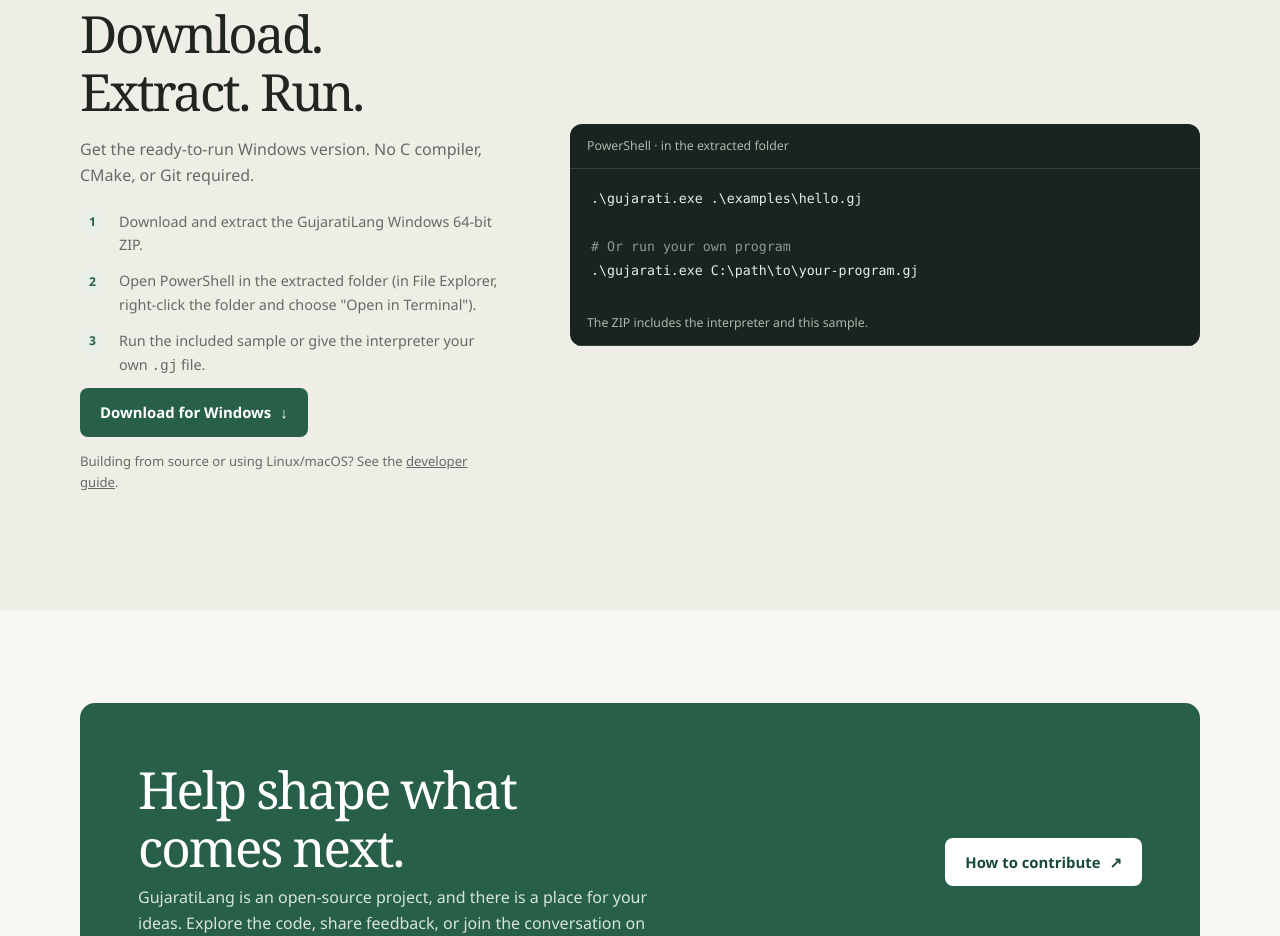
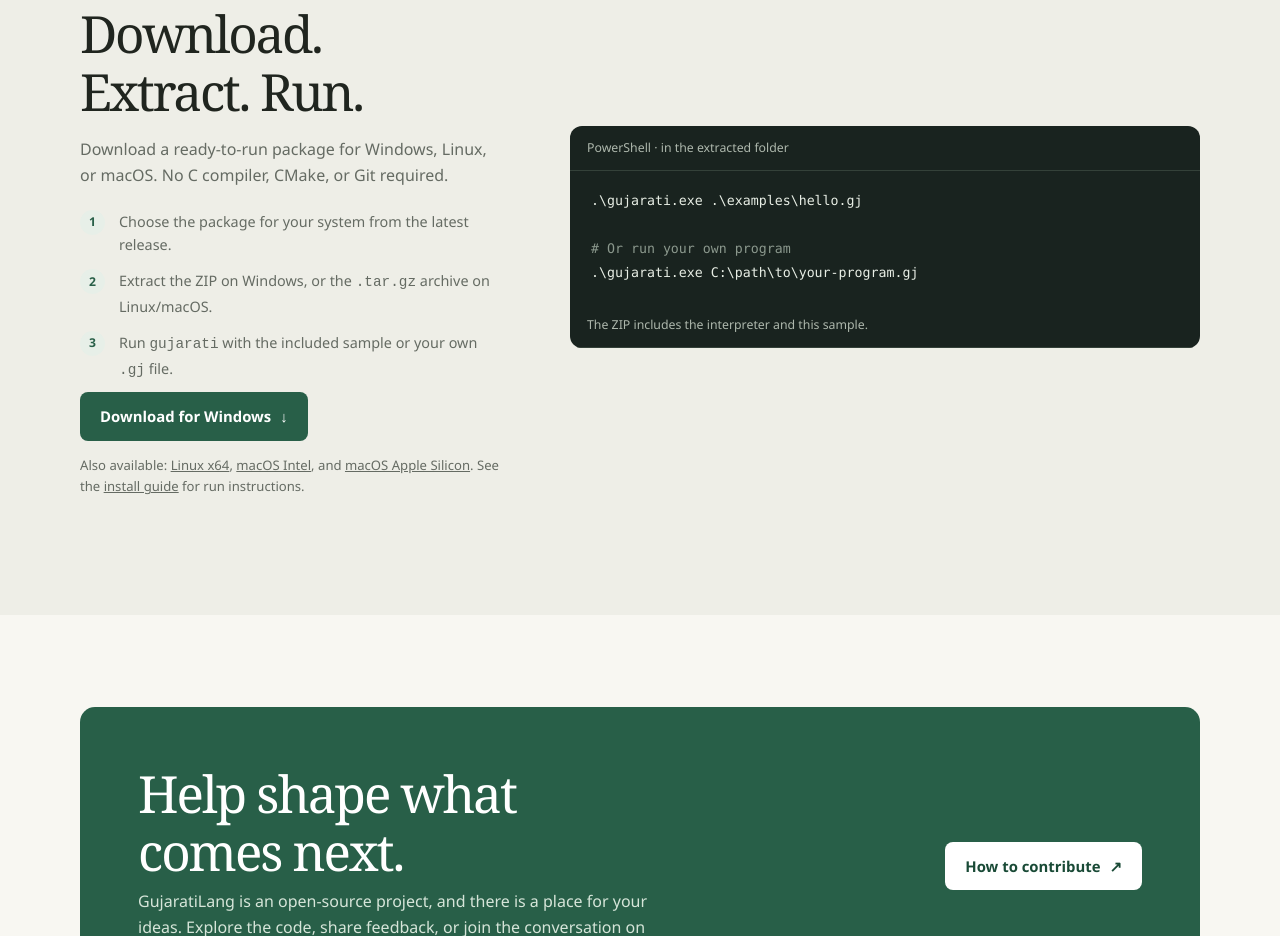
Before and after one commit to HarshitBavaliya/GujaratiLang, a plain HTML site: page website/index.html in a window 1280 px wide. Shown: the part 2180-3116 px from the top of the page. Drawn offline with Linux system fonts and the light colour scheme.

Commit message:
Add Linux and macOS release packages

```diff
--- a/CMakeLists.txt
+++ b/CMakeLists.txt
@@ -2,7 +2,7 @@ cmake_minimum_required(VERSION 3.16)
 if(POLICY CMP0091)
     cmake_policy(SET CMP0091 NEW)
 endif()
-project(gujaratilang VERSION 0.2.0 LANGUAGES C)
+project(gujaratilang VERSION 0.3.0 LANGUAGES C)
 
 include(CTest)
 
--- a/website/index.html
+++ b/website/index.html
@@ -546,14 +546,14 @@
         <div class="learn-copy">
           <span class="eyebrow">No compiler needed</span>
           <h2>Download. Extract. Run.</h2>
-          <p>Get the ready-to-run Windows version. No C compiler, CMake, or Git required.</p>
+          <p>Download a ready-to-run package for Windows, Linux, or macOS. No C compiler, CMake, or Git required.</p>
           <ol class="setup-steps">
-            <li>Download and extract the GujaratiLang Windows 64-bit ZIP.</li>
-            <li>Open PowerShell in the extracted folder (in File Explorer, right-click the folder and choose "Open in Terminal").</li>
-            <li>Run the included sample or give the interpreter your own <code>.gj</code> file.</li>
+            <li>Choose the package for your system from the latest release.</li>
+            <li>Extract the ZIP on Windows, or the <code>.tar.gz</code> archive on Linux/macOS.</li>
+            <li>Run <code>gujarati</code> with the included sample or your own <code>.gj</code> file.</li>
           </ol>
           <a class="button button-primary" href="https://github.com/HarshitBavaliya/GujaratiLang/releases/latest/download/gujaratilang-windows-x64.zip">Download for Windows <span aria-hidden="true">↓</span></a>
-          <p class="platform-note">Building from source or using Linux/macOS? See the <a href="https://github.com/HarshitBavaliya/GujaratiLang#build-from-source" target="_blank" rel="noreferrer">developer guide</a>.</p>
+          <p class="platform-note">Also available: <a href="https://github.com/HarshitBavaliya/GujaratiLang/releases/latest/download/gujaratilang-linux-x64.tar.gz">Linux x64</a>, <a href="https://github.com/HarshitBavaliya/GujaratiLang/releases/latest/download/gujaratilang-macos-x64.tar.gz">macOS Intel</a>, and <a href="https://github.com/HarshitBavaliya/GujaratiLang/releases/latest/download/gujaratilang-macos-arm64.tar.gz">macOS Apple Silicon</a>. See the <a href="https://github.com/HarshitBavaliya/GujaratiLang#run-a-prebuilt-release" target="_blank" rel="noreferrer">install guide</a> for run instructions.</p>
         </div>
         <div class="terminal" aria-label="Run the packaged GujaratiLang example">
           <div class="terminal-head">PowerShell · in the extracted folder</div>
```
Also changed, not shown: .github/workflows/ci.yml, .github/workflows/release.yml, README.md, release/README.txt.
